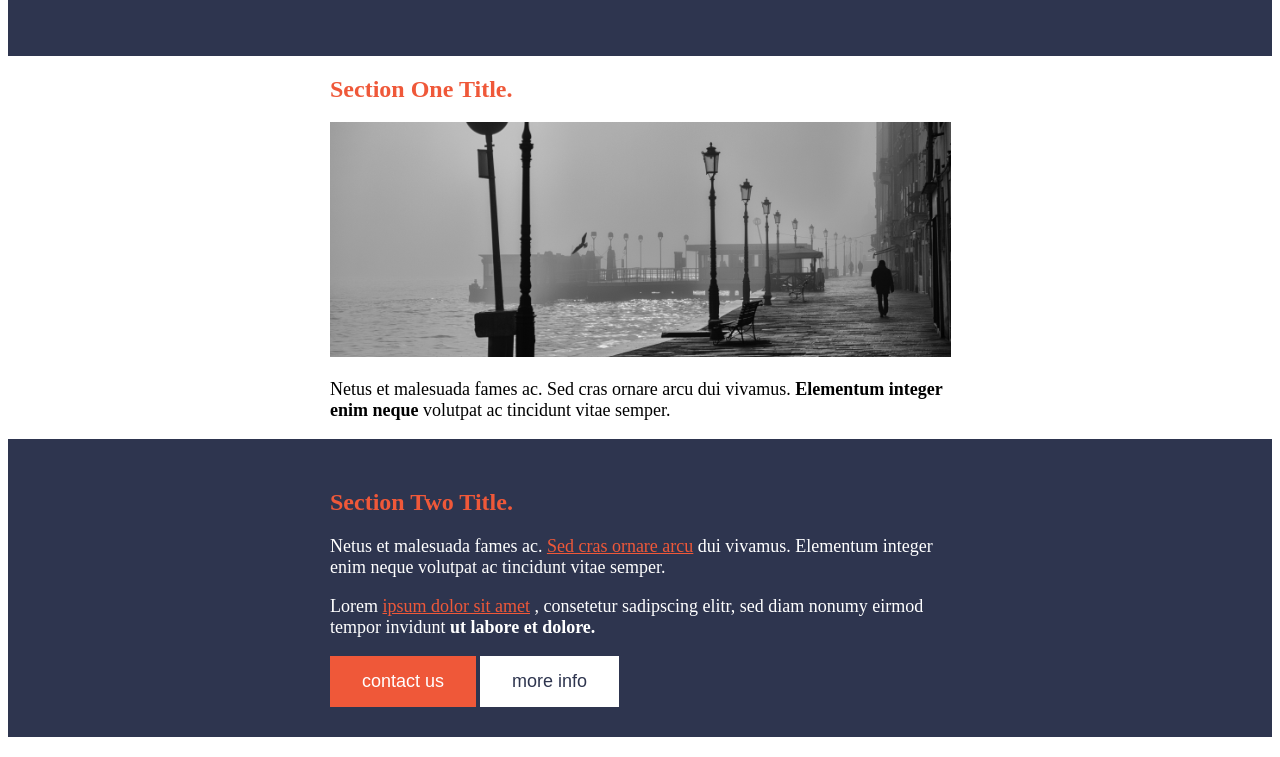
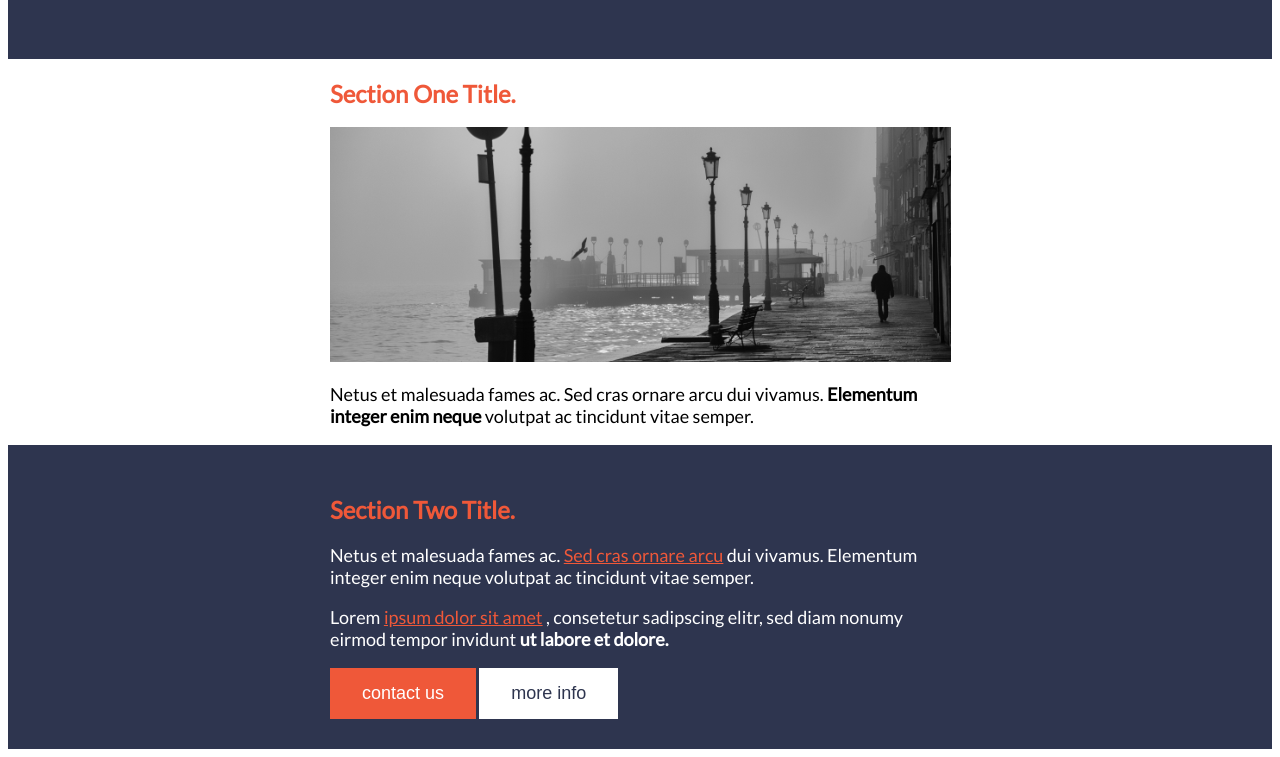
Before and after one commit to DevShruti/simple-css-exercise-scrimba, a plain HTML site: page index.html in a window 1280 px wide. Shown: the part 164-921 px from the top of the page. Drawn offline with Linux system fonts and the light colour scheme.

Commit message:
FONT-FAMILY ADDED

```diff
--- a/index.css
+++ b/index.css
@@ -1,3 +1,7 @@
+body {
+  font-family: "Lato", sans-serif;
+}
+
 .container {
   width: 620px;
   margin: 0 auto;
```
